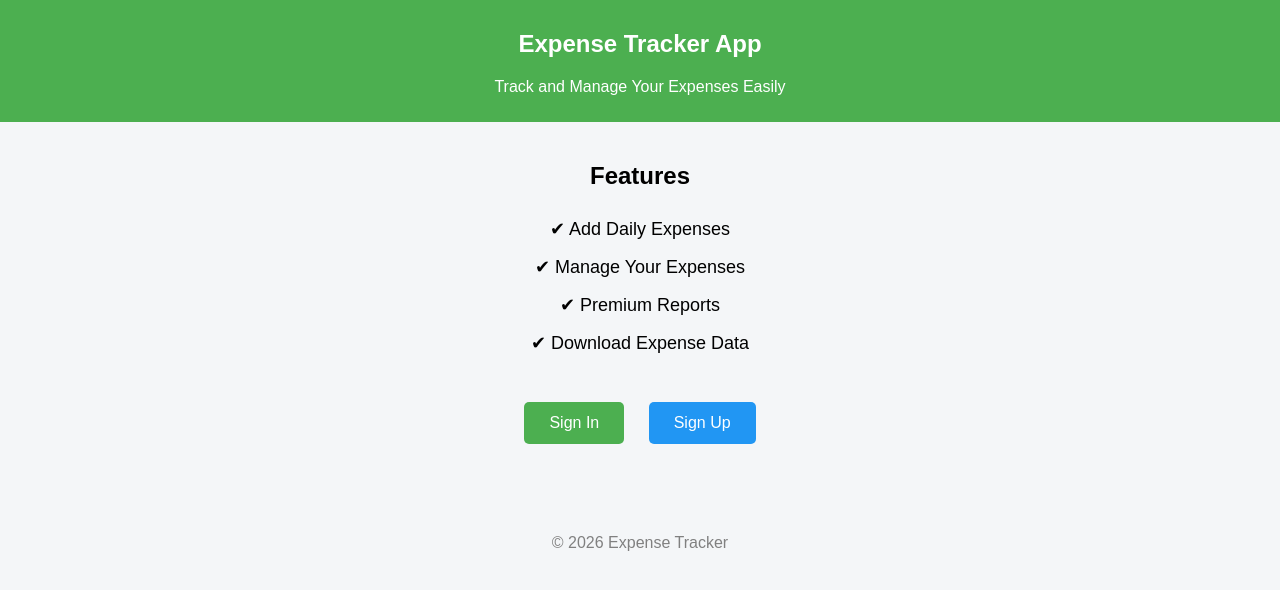
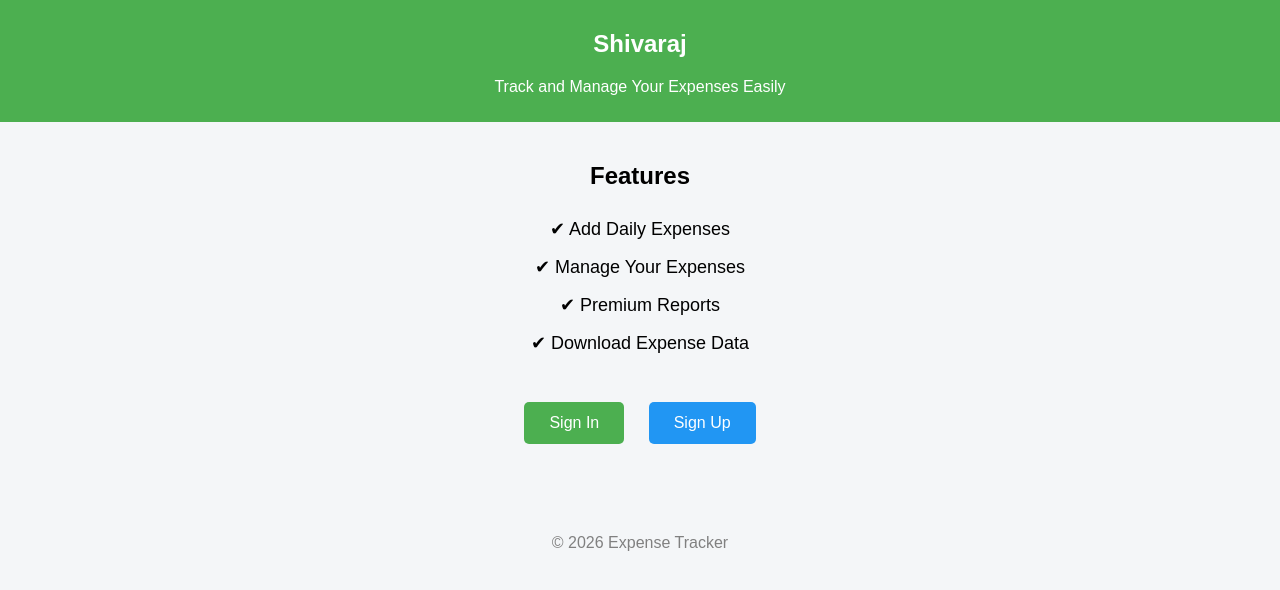
Before and after one commit to shivarajwaddar/Expense-tracker-nodejs-project, a plain HTML site: page Frontend/Home/index.html in a window 1280 px wide. Drawn offline with Linux system fonts and the light colour scheme.

Commit message:
ui pudate

```diff
--- a/Frontend/Home/index.html
+++ b/Frontend/Home/index.html
@@ -65,7 +65,7 @@
 
   <body>
     <header>
-      <h2>Expense Tracker App</h2>
+      <h2>Shivaraj</h2>
       <p>Track and Manage Your Expenses Easily</p>
     </header>
 
```
